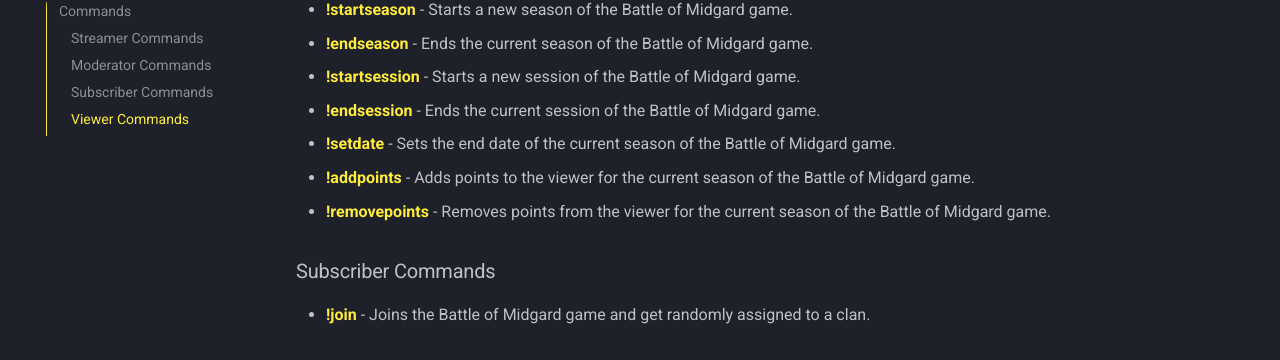
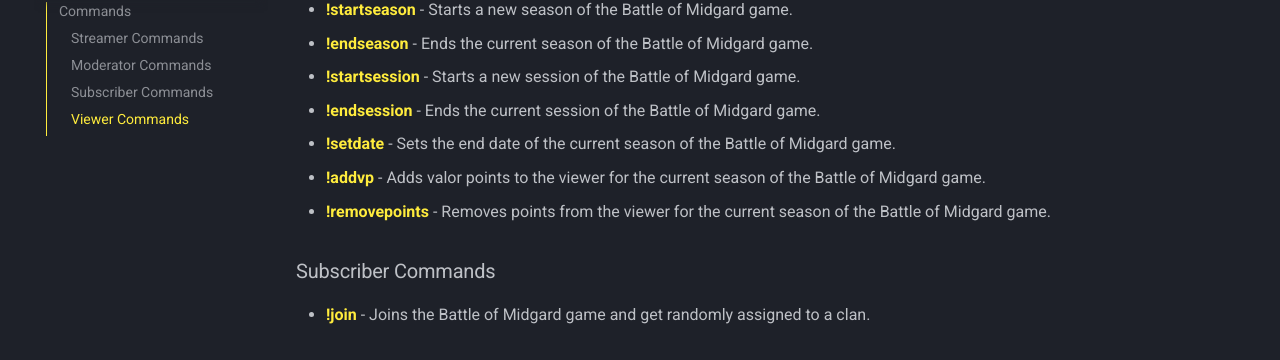
Before and after one commit to vanderheim-village/vanderwood-twitch-bot, an MkDocs documentation site: the page built from docs/index.md, in a window 1280 px wide and 900 px high, scrolled down 619 px. Shown: the part 145-505 px from the top of the window. Built offline with MkDocs 1.6.1 and Material for MkDocs 9.7.7, drawn with Linux system fonts in a browser that asks for light colours; comment, search, counter and statistics services are not loaded; the version menu is left out.

Commit message:
refactor: Rename addpoints command to addvp.

```diff
--- a/docs/index.md
+++ b/docs/index.md
@@ -29,7 +29,7 @@ The bot has a number of commands that are available to the streamer, moderators,
 * **[!startsession](commands/moderator-commands/startsession.md)** - Starts a new session of the Battle of Midgard game.
 * **[!endsession](commands/moderator-commands/endsession.md)** - Ends the current session of the Battle of Midgard game.
 * **[!setdate](commands/moderator-commands/setdate.md)** - Sets the end date of the current season of the Battle of Midgard game.
-* **[!addpoints](commands/moderator-commands/addpoints.md)** - Adds points to the viewer for the current season of the Battle of Midgard game.
+* **[!addvp](commands/moderator-commands/addvp.md)** - Adds valor points to the viewer for the current season of the Battle of Midgard game.
 * **[!removepoints](commands/moderator-commands/removepoints.md)** - Removes points from the viewer for the current season of the Battle of Midgard game.
 
 ### Subscriber Commands
```
Also changed, not shown: docs/commands/moderator-commands/addpoints.md (deleted, +0 -15 lines), docs/commands/moderator-commands/addvp.md (added, +15 -0 lines), 1 other file.
